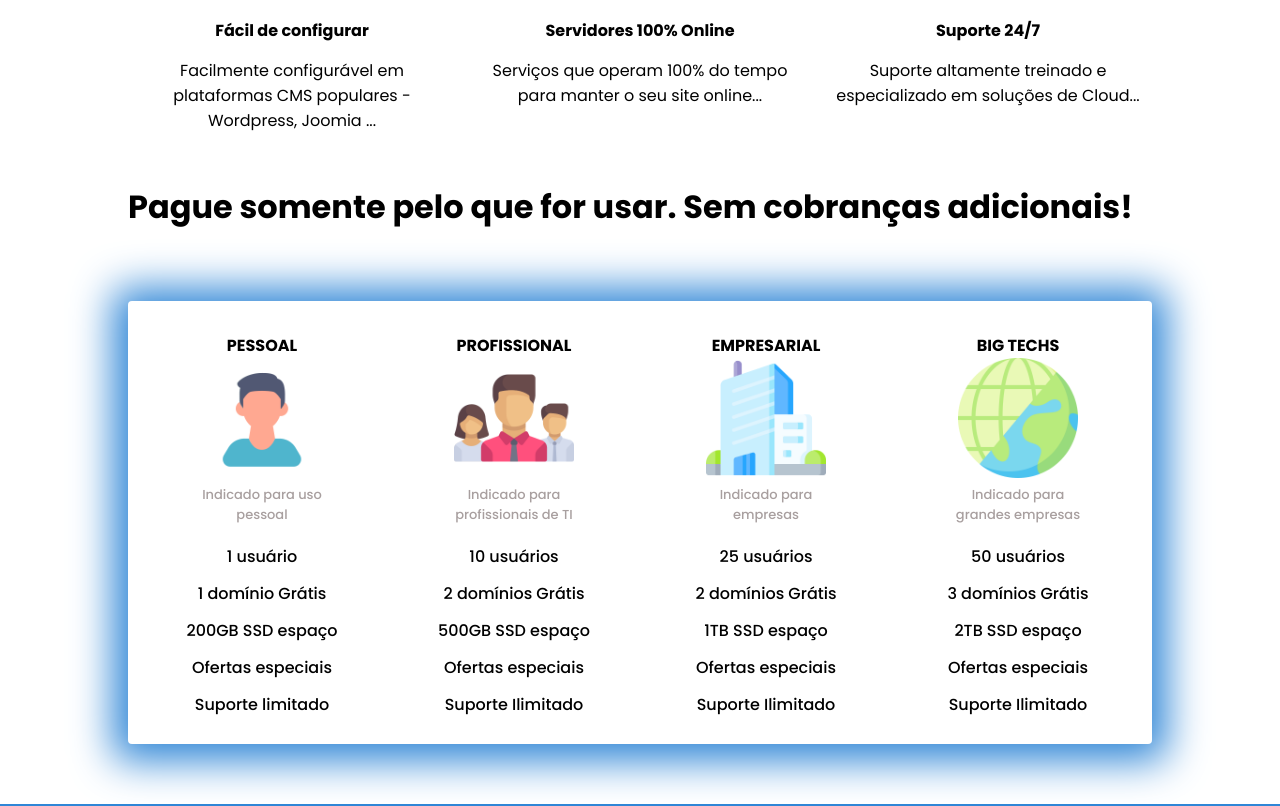
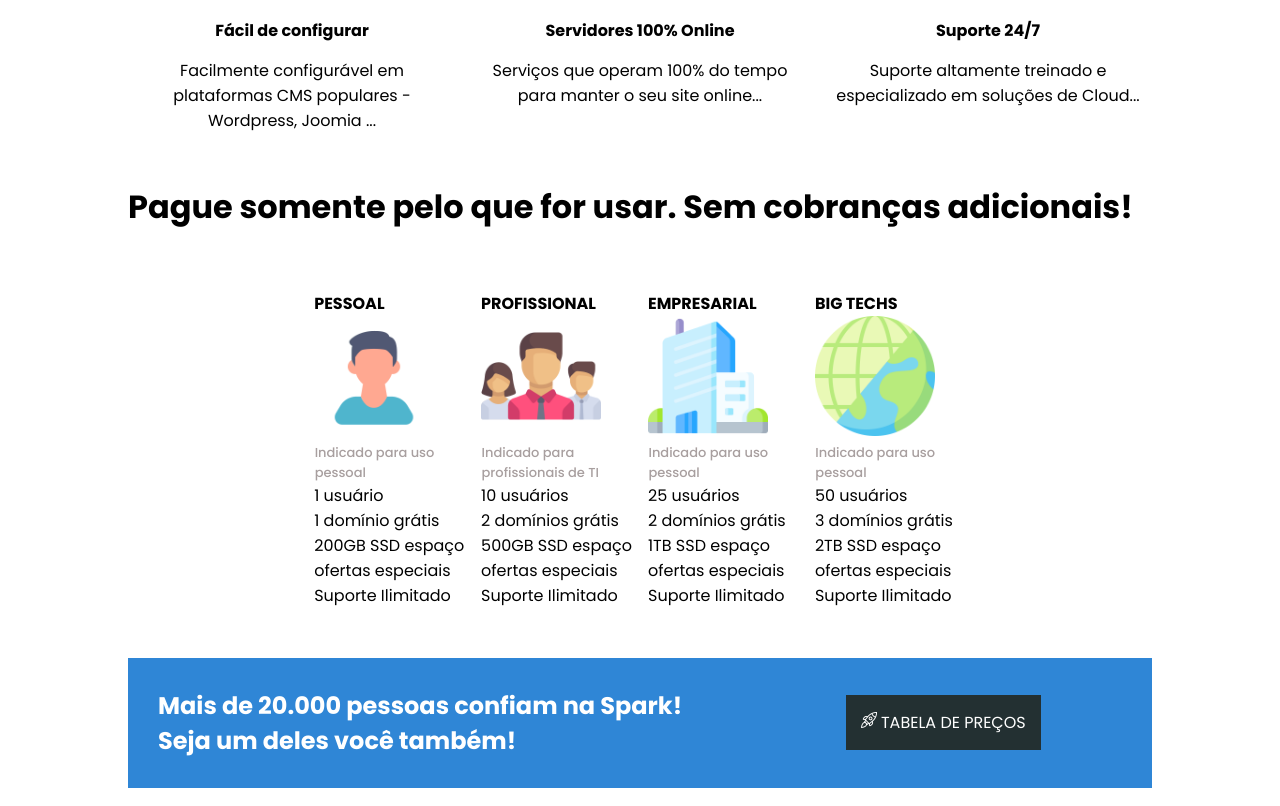
Before and after one commit to gsoaresdev/websitehospedagem, a plain HTML site: page index.html in a window 1280 px wide. Shown: the part 1194-2000 px from the top of the page. Drawn offline with Linux system fonts and the light colour scheme.

Commit message:
fix: grid reponsivity problems

```diff
--- a/estilos.css
+++ b/estilos.css
@@ -171,7 +171,7 @@ header {
     padding: 15px;
 }
 
-#planos div{
+#planos {
     max-width: 1024px;
     display: flex;
     flex-direction: column;
@@ -179,16 +179,27 @@ header {
     flex-wrap: wrap;
     gap: 10px;
     margin: 0 auto;
-
 }
 
-#planos div h3{
+#planos h3{
     font-size: 32px;
     padding: 50px 0;
 }
 
 .icone {
     max-width: 120px;
+}
+
+.grid {
+    margin: 0 auto;
+    display: grid;
+    gap: 1rem;
+    max-width: 1200px;
+    grid-template-columns: repeat(4, 1fr);
+}
+
+@media (max-width: 600px) {
+    .grid { grid-template-columns: repeat(1, 1fr); }
 }
 
 .tabela{
--- a/index.html
+++ b/index.html
@@ -75,68 +75,47 @@
                 </div>
         </div>
         <div id="planos">
-            <div>
             <h3>Pague somente pelo que for usar. Sem cobranças adicionais!</h3>
-            </div>
-            <div class="table">
-            <table class="tabela">
-                <thead>
-                    <tr>
-                        <th>
+            <div class="grid">
+                <div class="grid-item">
                     <h4>PESSOAL</h4>
                     <img class="icone" src="img/pessoal-icone.png" alt="pessoal-icone">
                     <p class="p-tabela">Indicado para uso pessoal</p>
-                        </th>
-                        <th>
+                    <p>1 usuário</p>
+                    <p>1 domínio grátis</p>
+                    <p>200GB SSD espaço</p>
+                    <p>ofertas especiais</p>
+                    <p>Suporte Ilimitado</p>
+                </div>
+                <div class="grid-item">
                     <h4>PROFISSIONAL</h4>
-                            <img class="icone" src="img/equipe-icone.png" alt="equipe-icone">
+                    <img class="icone" src="img/equipe-icone.png" alt="pessoal-icone">
                     <p class="p-tabela">Indicado para profissionais de TI</p>
-                        </th>
-                        <th>
+                    <p>10 usuários</p>
+                    <p>2 domínios grátis</p>
+                    <p>500GB SSD espaço</p>
+                    <p>ofertas especiais</p>
+                    <p>Suporte Ilimitado</p>
+                </div>
+                <div class="grid-item">
                     <h4>EMPRESARIAL</h4>
-                            <img class="icone" src="img/empresa-icone.png" alt="empresa-icone">
-                            <p class="p-tabela">Indicado para empresas</p>
-                        </th>
-                        <th>
+                    <img class="icone" src="img/empresa-icone.png" alt="pessoal-icone">
+                    <p class="p-tabela">Indicado para uso pessoal</p>
+                    <p>25 usuários</p>
+                    <p>2 domínios grátis</p>
+                    <p>1TB SSD espaço</p>
+                    <p>ofertas especiais</p>
+                    <p>Suporte Ilimitado</p>
+                </div>
+                <div class="grid-item">
                     <h4>BIG TECHS</h4>
-                            <img class="icone" src="img/big-tech.png" alt="big-tech">
-                            <p class="p-tabela">Indicado para grandes empresas</p>
-                        </th>
-                    </tr>
-                </thead>
-                <tbody>
-                    <tr>
-                        <td>1 usuário</td>
-                        <td>10 usuários</td>
-                        <td>25 usuários</td>
-                        <td>50 usuários</td>
-                    </tr>
-                    <tr>
-                        <td>1 domínio Grátis</td>
-                        <td>2 domínios Grátis</td>
-                        <td>2 domínios Grátis</td>
-                        <td>3 domínios Grátis</td>
-                    </tr>
-                    <tr>
-                        <td>200GB SSD espaço</td>
-                        <td>500GB SSD espaço</td>
-                        <td>1TB SSD espaço</td>
-                        <td>2TB SSD espaço</td>
-                    </tr>
-                    <tr>
-                        <td>Ofertas especiais</td>
-                        <td>Ofertas especiais</td>
-                        <td>Ofertas especiais</td>
-                        <td>Ofertas especiais</td>
-                    </tr>
-                    <tr>
-                        <td>Suporte limitado</td>
-                        <td> Suporte Ilimitado</td>
-                        <td> Suporte Ilimitado</td>
-                        <td> Suporte Ilimitado</td>
-                    </tr>
-                </tbody>
-            </table>
+                    <img class="icone" src="img/big-tech.png" alt="pessoal-icone">
+                    <p class="p-tabela">Indicado para uso pessoal</p>
+                    <p>50 usuários</p>
+                    <p>3 domínios grátis</p>
+                    <p>2TB SSD espaço</p>
+                    <p>ofertas especiais</p>
+                    <p>Suporte Ilimitado</p>
                 </div>
             </div>
         <div class="fundo-separa">
```
Lines whose indentation alone changed are shown as unchanged.
